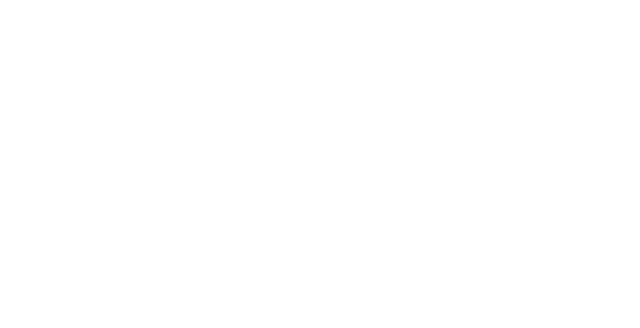
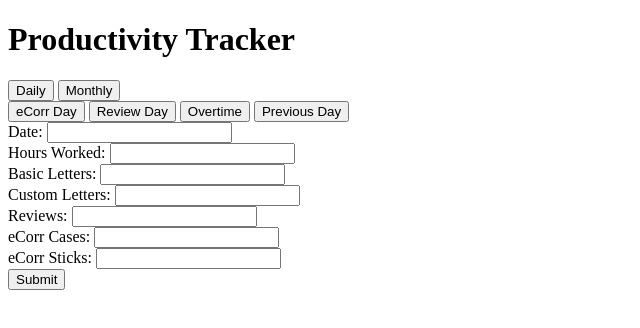
Before and after one commit to rygho90/productivity-tracker, a plain HTML site: page index.html in a window 1280 px wide. Shown: the whole page, without its empty margins (0-640 px from the left). Drawn offline with Linux system fonts and the light colour scheme.

Commit message:
Set up initial HTML

```diff
--- a/index.html
+++ b/index.html
@@ -7,6 +7,93 @@
     <title>Productivity Tracker</title>
 </head>
 <body>
+    <h1 class="title">Productivity Tracker</h1>
 
+    <div class="switcher">
+        <button class="switcher-btn">Daily</button>
+        <button class="switcher-btn">Monthly</button>
+    </div>
+
+    <div class="daily-content">
+        <div class="options-bar">
+            <button class="option-btn">eCorr Day</button>
+            <button class="option-btn">Review Day</button>
+            <button class="option-btn">Overtime</button>
+            <button class="option-btn">Previous Day</button>
+        </div>
+        <form action="">
+            <div class="stat">
+                <label for="date">Date:</label>
+                <input
+                  type="text"
+                  class="stat"
+                  id="date"
+                  name="date"
+                >
+            </div>
+
+            <div class="stat">
+                <label for="hours">Hours Worked:</label>
+                <input
+                  type="text"
+                  class="stat"
+                  id="hours"
+                  name="hours"
+                >
+            </div>
+
+            <div class="stat">
+                <label for="basic">Basic Letters:</label>
+                <input
+                  type="text"
+                  class="stat"
+                  id="basic"
+                  name="basic"
+                >
+            </div>
+
+            <div class="stat">
+                <label for="custom">Custom Letters:</label>
+                <input
+                  type="text"
+                  class="stat"
+                  id="custom"
+                  name="custom"
+                >
+            </div>
+
+            <div class="stat">
+                <label for="review">Reviews:</label>
+                <input
+                  type="text"
+                  class="stat"
+                  id="review"
+                  name="review"
+                >
+            </div>
+
+            <div class="stat">
+                <label for="ecorr-case">eCorr Cases:</label>
+                <input
+                  type="text"
+                  class="stat"
+                  id="ecorr-case"
+                  name="ecorr-case"
+                >
+            </div>
+
+            <div class="stat">
+                <label for="ecorr-stick">eCorr Sticks:</label>
+                <input
+                  type="text"
+                  class="stat"
+                  id="ecorr-stick"
+                  name="ecorr-stick"
+                >
+            </div>
+
+            <button class="submit-data">Submit</button>
+        </form>
+    </div>
 </body>
 </html>
```
